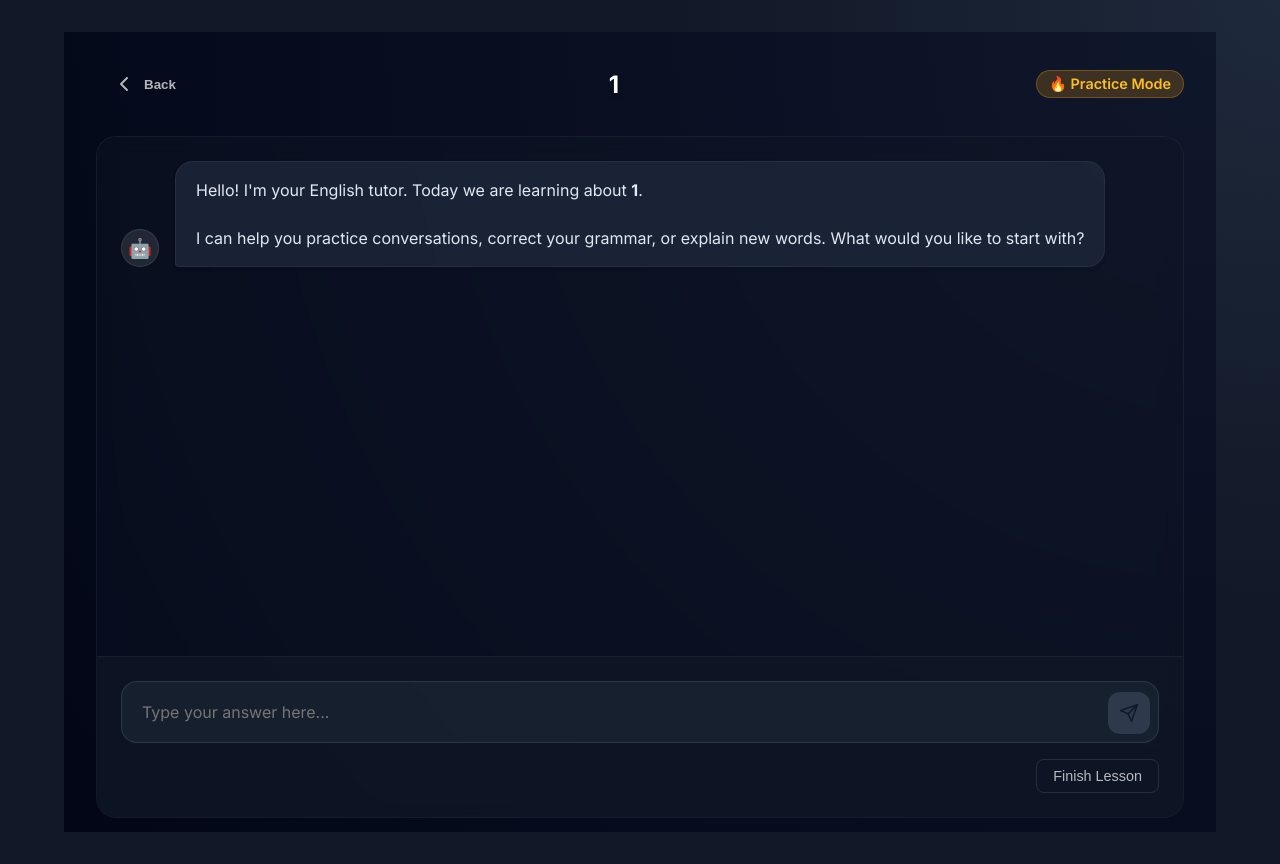
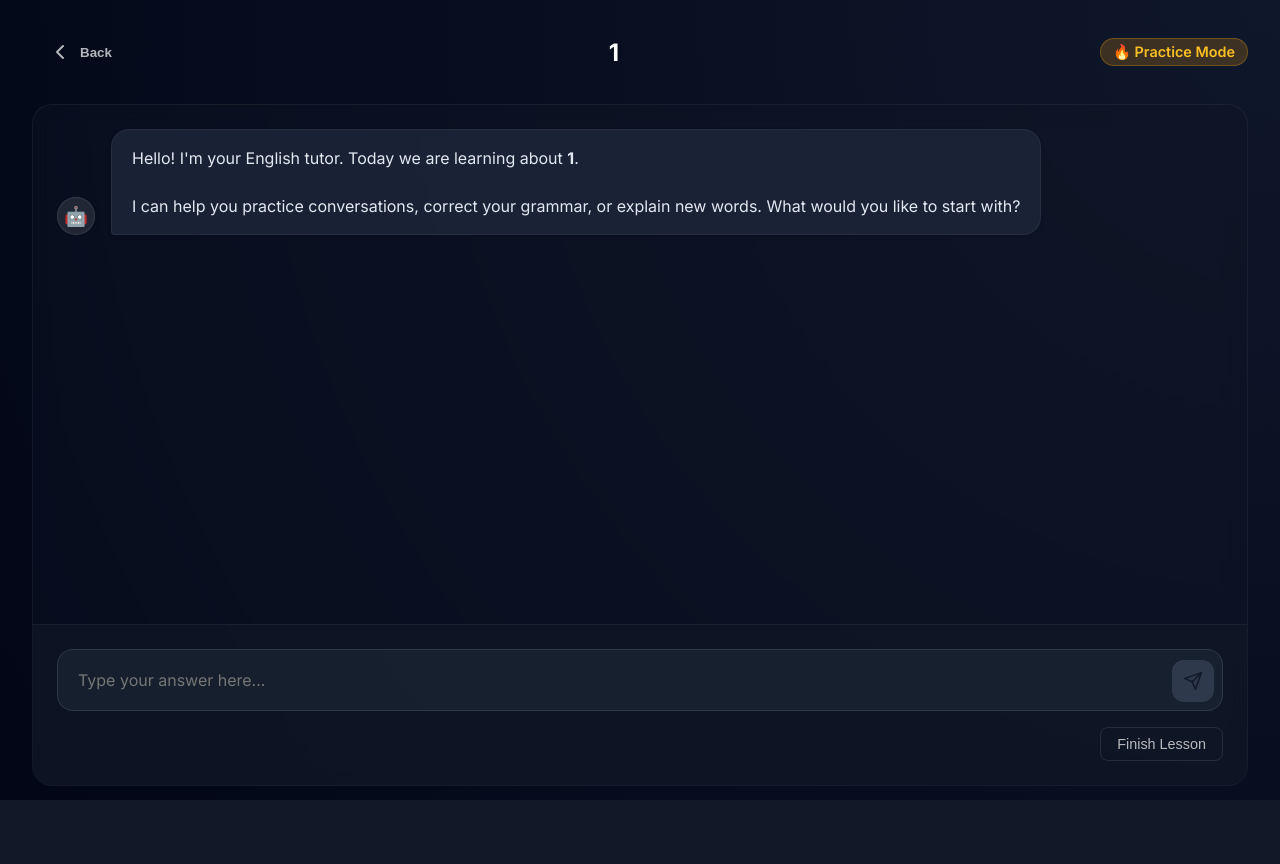
Before and after one commit to kali113/Anglicus, a SvelteKit app in the folder web/: page /lessons/1 in a window 1280 px wide. After the commit the page ends 800 px from the top, so only its background shows below. Built offline with nearby package versions, Linux system fonts and the light colour scheme.

Commit message:
Expand immersive layout detection for lesson routes

```diff
--- a/web/src/routes/+layout.svelte
+++ b/web/src/routes/+layout.svelte
@@ -39,7 +39,8 @@
     user = getUserProfile();
 
     // Check if current page should be immersive (no nav, no padding)
-    isImmersive = path === "/lesson" || path.startsWith("/lesson/");
+    isImmersive =
+      path.includes("/lesson") || path.includes("/lessons");
 
     // Update nav visibility
     showNav =
```
